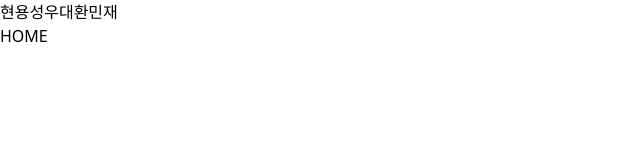
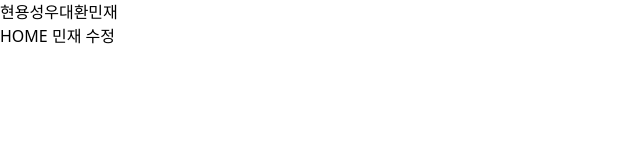
Before and after one commit to iminjae/LoveBlocks, a React (Vite) app in the folder vite/: page / in a window 1280 px wide. Shown: the top 160 px of the page, without its empty margins (0-640 px from the left). Built offline with nearby package versions, Linux system fonts and the light colour scheme.

Commit message:
수숫정

```diff
--- a/vite/src/pages/Home.tsx
+++ b/vite/src/pages/Home.tsx
@@ -5,7 +5,7 @@ const Home: FC = () => {
 
   return (
         <div className="bg-red-200">
-            HOME
+            HOME 민재 수정
         </div>
 
   );
```
